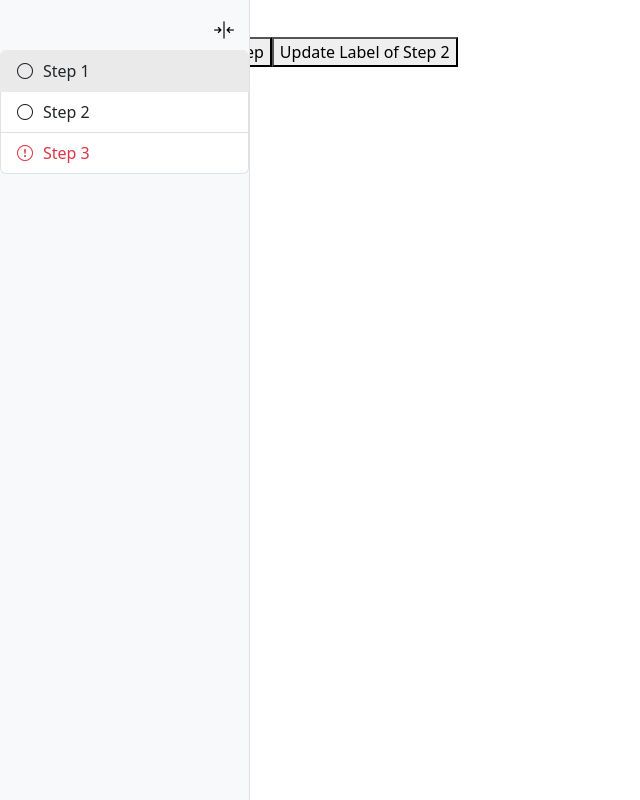
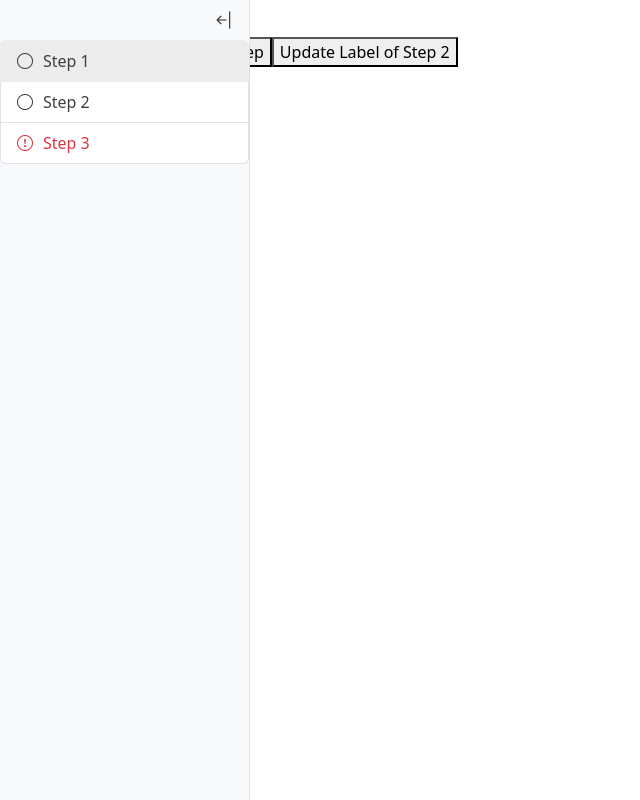
Before and after one commit to burger-mtbkr/step-panel, a React (Create React App) app in the folder code/: page / in a window 1280 px wide. Shown: the whole page, without its empty margins (0-640 px from the left). Built offline with nearby package versions, Linux system fonts and the light colour scheme.

Commit message:
CHanged icons

```diff
--- a/code/src/components/StepIndicator.css
+++ b/code/src/components/StepIndicator.css
@@ -13,7 +13,7 @@
 
 .step-indicator.vertical.collapsed {
     width: 50px;
-    background-color: rgb(234, 234, 234) !important;
+    background-color:rgb(236, 236, 236) !important;
 }
 
 .step-indicator.horizontal {
@@ -33,23 +33,22 @@
     background: none;
     border: none;
     font-size: 20px;
-    /* Adjust the font size to match the previous hamburger icon size */
     padding: 5px;
-    /* Adjust padding for better fit */
+
     cursor: pointer;
     display: flex;
     justify-content: center;
     align-items: center;
     position: absolute;
-    top: 10px;
+    top: 0px;
     right: 10px;
-    /* Move the button to the top right corner */
     z-index: 1;
-    /* Ensure the button is above other elements */
+    color: rgb(63, 63, 63);
+
 }
 
 .step-list {
-    padding-top: 30px;
+    padding-top: 20px;
     width: 100%;
 }
 
@@ -57,10 +56,14 @@
     display: flex;
     align-items: center;
     gap: 10px;
-    /* Adds space between icon and label */
+    color: rgb(63, 63, 63);
+}
+
+.step-list .list-group-item i {
+color: rgb(63, 63, 63);
 }
 
 .active-step {
-    background-color:rgb(234, 234, 234) !important;
-    border-color: rgb(234, 234, 234) !important;
+    background-color: rgb(236, 236, 236) !important;
+    border-color:rgb(236, 236, 236) !important;
 }
--- a/code/src/components/StepIndicator.tsx
+++ b/code/src/components/StepIndicator.tsx
@@ -13,7 +13,7 @@ export interface Step {
 
 export interface StepIndicatorProps {
   steps: Step[];
-  activeStepId: string;
+  activeStepId: string | undefined;
   onStepClick?: (id: string) => void;
   orientation?: 'vertical' | 'horizontal';
 }
@@ -30,7 +30,7 @@ const StepIndicator: React.FC<StepIndicatorProps> = ({ steps, activeStepId, onSt
       {orientation === 'vertical' && (
         <div className="toggle-container">
           <button className="toggle-button" onClick={toggleCollapsed} aria-label="Toggle Panel">
-            <i className={`bi ${collapsed ? 'bi-arrows-expand-vertical' : 'bi-arrows-collapse-vertical'}`}></i>
+            <i className={`bi ${collapsed ? 'bi-arrow-bar-right' : 'bi-arrow-bar-left'}`}></i>
           </button>
         </div>
       )}
```
